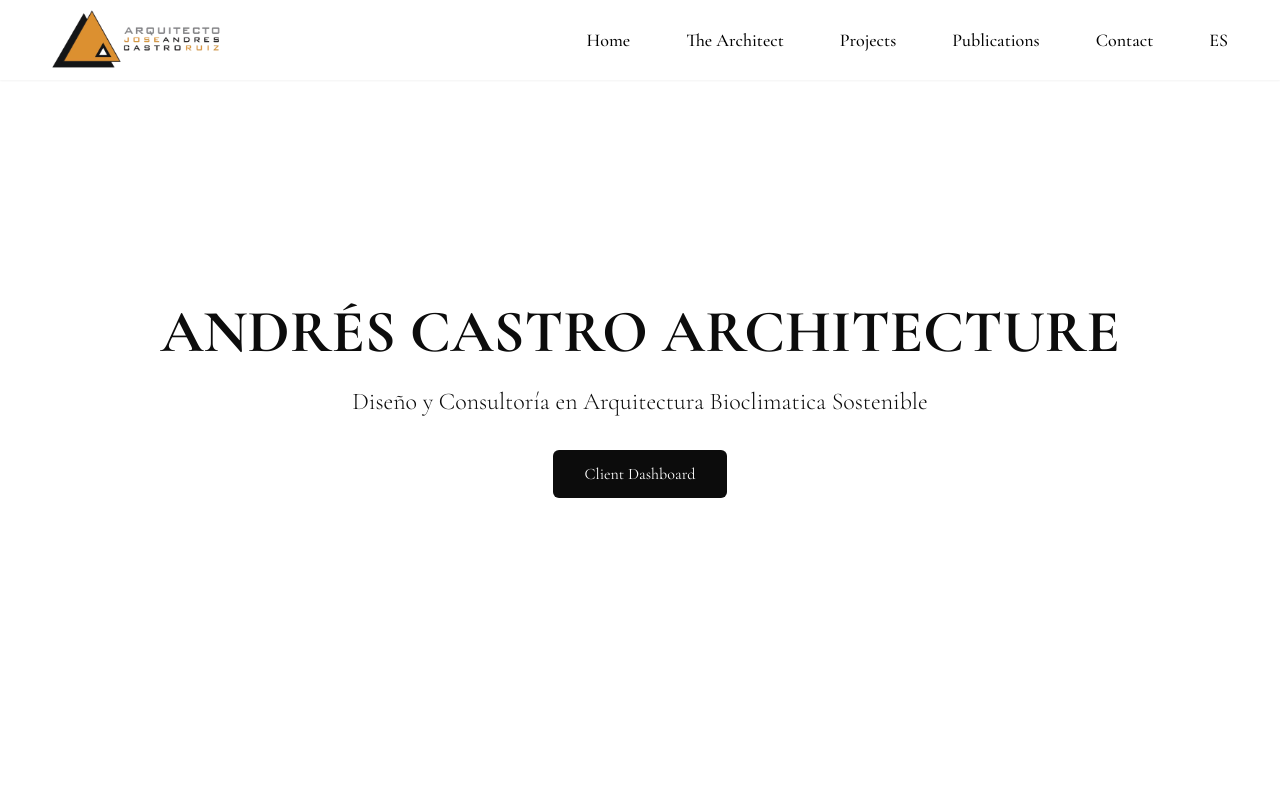
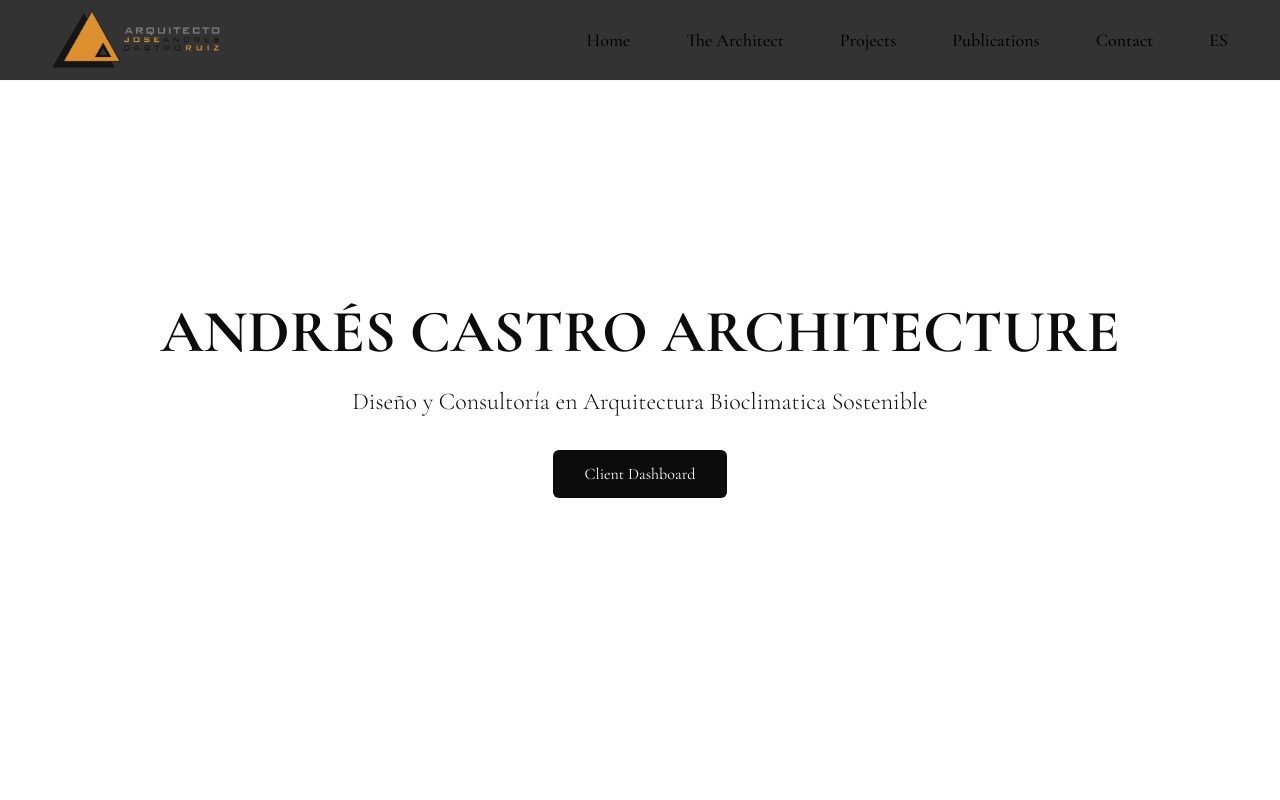
Before and after one commit to botflowlab/AndresCastroWebsite, a React (Vite) app: page / in a window 1280 px wide. Shown: the top 800 px of the page. Built offline with nearby package versions, Linux system fonts and the light colour scheme; no server answers; grey boxes are pictures that could not be loaded; a web font is replaced by a local one.

Commit message:
Updated Navbar.jsx

```diff
--- a/src/components/layout/Navbar.jsx
+++ b/src/components/layout/Navbar.jsx
@@ -36,7 +36,7 @@ function Navbar() {
       <nav
         className={`fixed top-0 left-0 right-0 z-50 transition-all duration-300 transform ${
           visible ? 'translate-y-0' : '-translate-y-full'
-        } ${isScrolled ? 'bg-black/80 backdrop-blur-md shadow-sm' : 'bg-white/80 backdrop-blur-md shadow-sm'}`}
+        } ${isScrolled ? 'bg-black/80 backdrop-blur-md shadow-sm' : 'bg-black/80 backdrop-blur-md shadow-sm'}`}
       >
         <div className="px-6 sm:px-8 lg:px-10 flex justify-between items-center h-20">
           <div className="flex-shrink-0 flex items-center">
```
